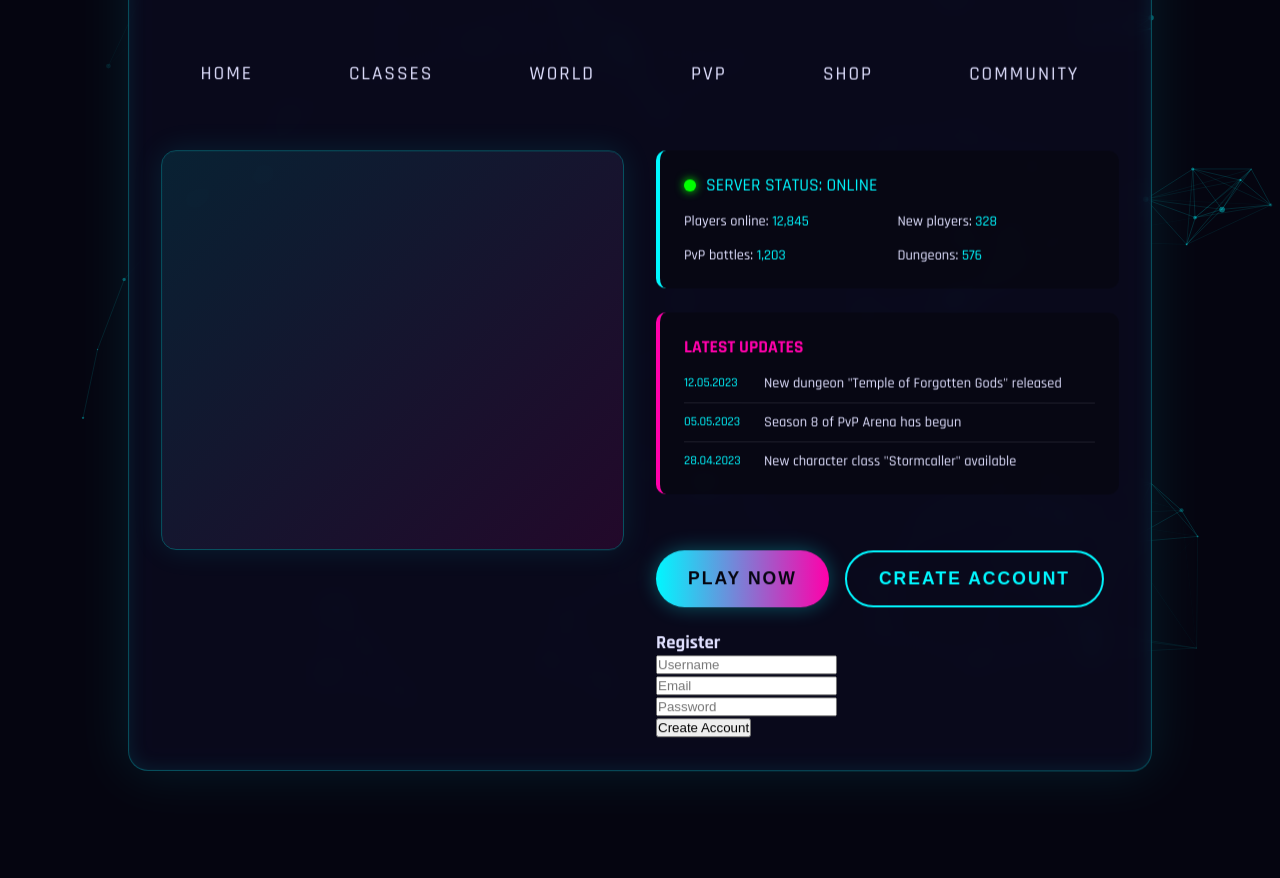
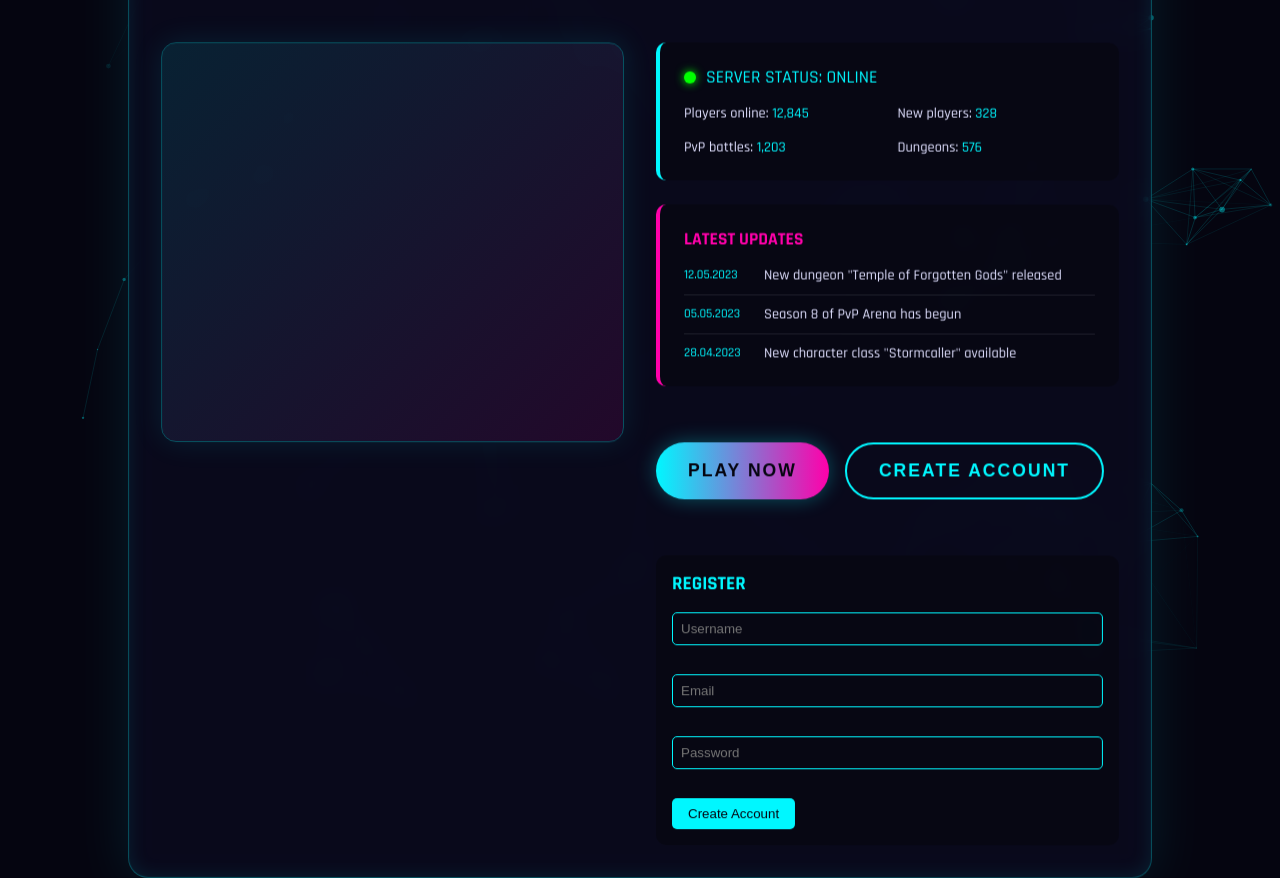
Before and after one commit to RuslanRuslan89/p1, a plain HTML site: page index.html in a window 1280 px wide. Shown: the part 89-967 px from the top of the page. Before the commit the page ends 860 px from the top, so only its background shows below. Drawn offline with nearby package versions, Linux system fonts and the light colour scheme.

Commit message:
Update styles.css

```diff
--- a/styles.css
+++ b/styles.css
@@ -306,3 +306,41 @@ body {
         font-size: 2.5rem;
     }
 }
+.registration-form {
+    background: rgba(0, 0, 0, 0.3);
+    padding: 1rem;
+    border-radius: 10px;
+    margin-top: 2rem;
+}
+
+.registration-form h3 {
+    font-size: 1.2rem;
+    color: var(--primary);
+    text-transform: uppercase;
+    margin-bottom: 1rem;
+}
+
+.registration-form input {
+    display: block;
+    width: 100%;
+    margin-bottom: 0.5rem;
+    padding: 0.5rem;
+    background: transparent;
+    border: 1px solid var(--primary);
+    color: var(--light);
+    border-radius: 5px;
+}
+
+.registration-form button {
+    background: var(--primary);
+    color: var(--darker);
+    padding: 0.5rem 1rem;
+    border: none;
+    cursor: pointer;
+    border-radius: 5px;
+    transition: all 0.3s ease;
+}
+
+.registration-form button:hover {
+    background: var(--secondary);
+}
```
